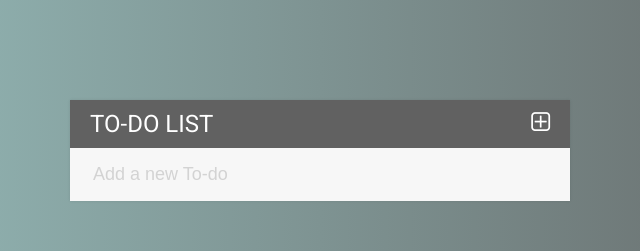
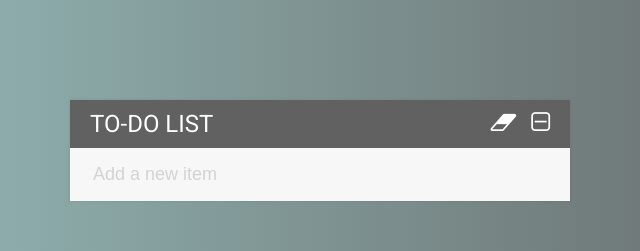
Before and after one commit to pabloscript/jQuery_To-do_list, a plain HTML site: page index.html in a window 1280 px wide. Shown: the top 251 px of the page, 320-960 px from the left. Drawn offline with Linux system fonts and the light colour scheme.

Commit message:
Update classes, add tooltips

```diff
--- a/index.html
+++ b/index.html
@@ -13,11 +13,18 @@
 </head>
 <body>
     <div id="container">
-        <h1>To-do List <i class="fa fa-plus-square-o" aria-hidden="true"></i></h1>
-        <input id="newItem" type="text" placeholder="Add a new To-do">
+        <h1>
+            To-Do List
+            <i class="show-field fa fa-minus-square-o tooltip" aria-hidden="true"> <span>Show/hide new item field</span> </i>
+            <i class="fa fa-eraser tooltip" aria-hidden="true"> <span>Clean completed items</span> </i>
+        </h1>
+
+        <input id="newItem" type="text" placeholder="Add a new item">
+
         <ul>
 
         </ul>
+
     </div>
 </body>
 </html>
```
